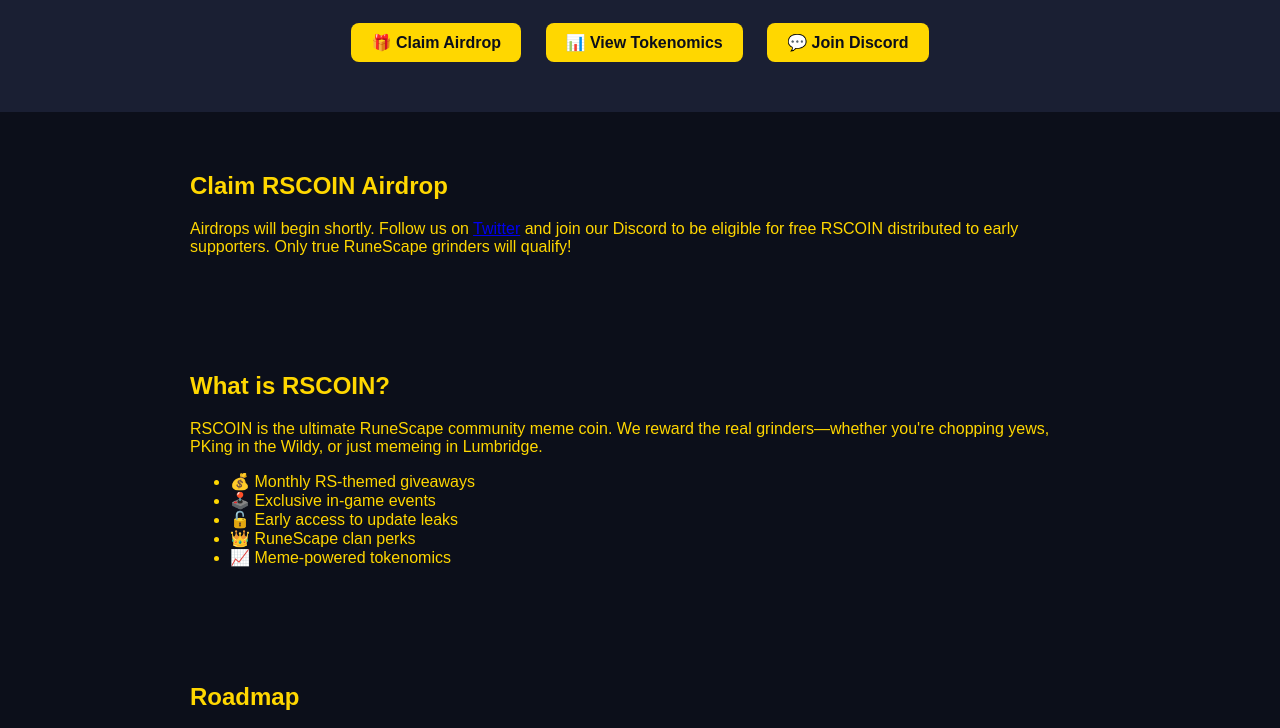
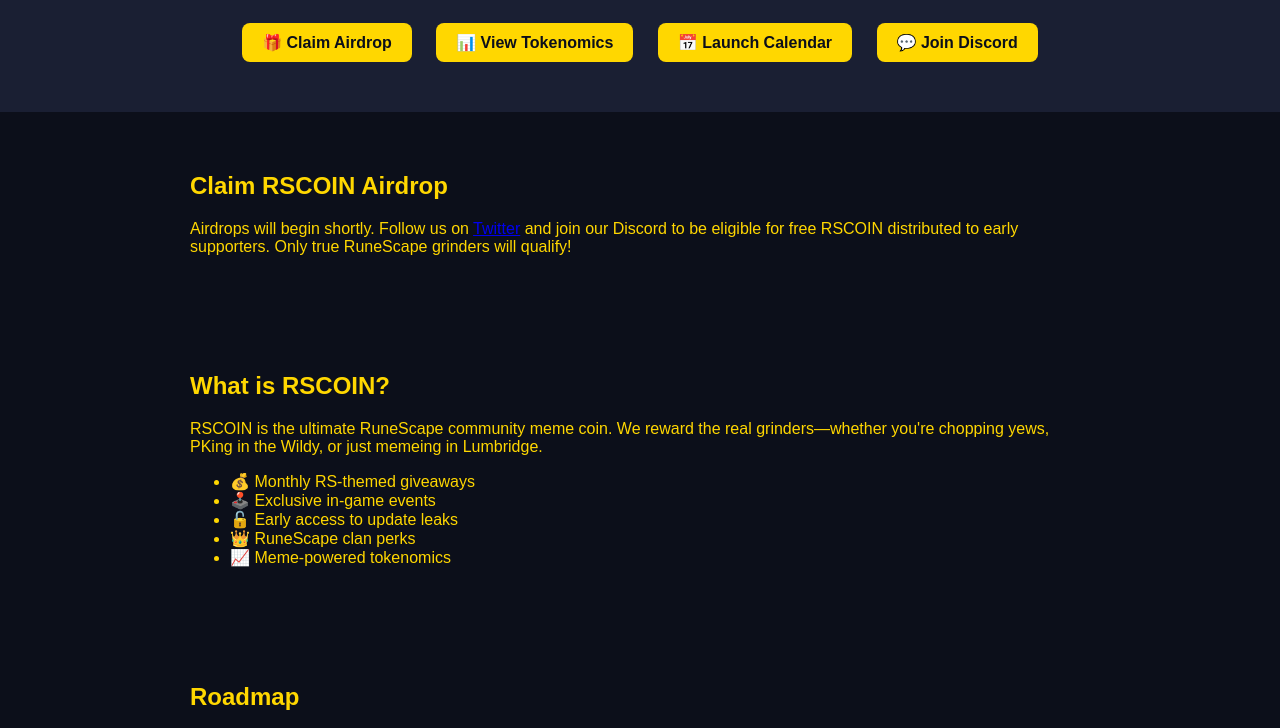
Before and after one commit to offlrscoin/rscoin, a plain HTML site: page index.html in a window 1280 px wide. Shown: the part 256-984 px from the top of the page. Drawn offline with Linux system fonts and the light colour scheme.

Commit message:
Add files via upload

```diff
--- a/index.html
+++ b/index.html
@@ -78,6 +78,7 @@
     <div class="cta-buttons">
         <a href="#airdrop">🎁 Claim Airdrop</a>
         <a href="#tokenomics">📊 View Tokenomics</a>
+        <a href="#calendar">📅 Launch Calendar</a>
         <a href="https://discord.gg/YOUR_INVITE_CODE" target="_blank">💬 Join Discord</a>
     </div>
 </header>
```
